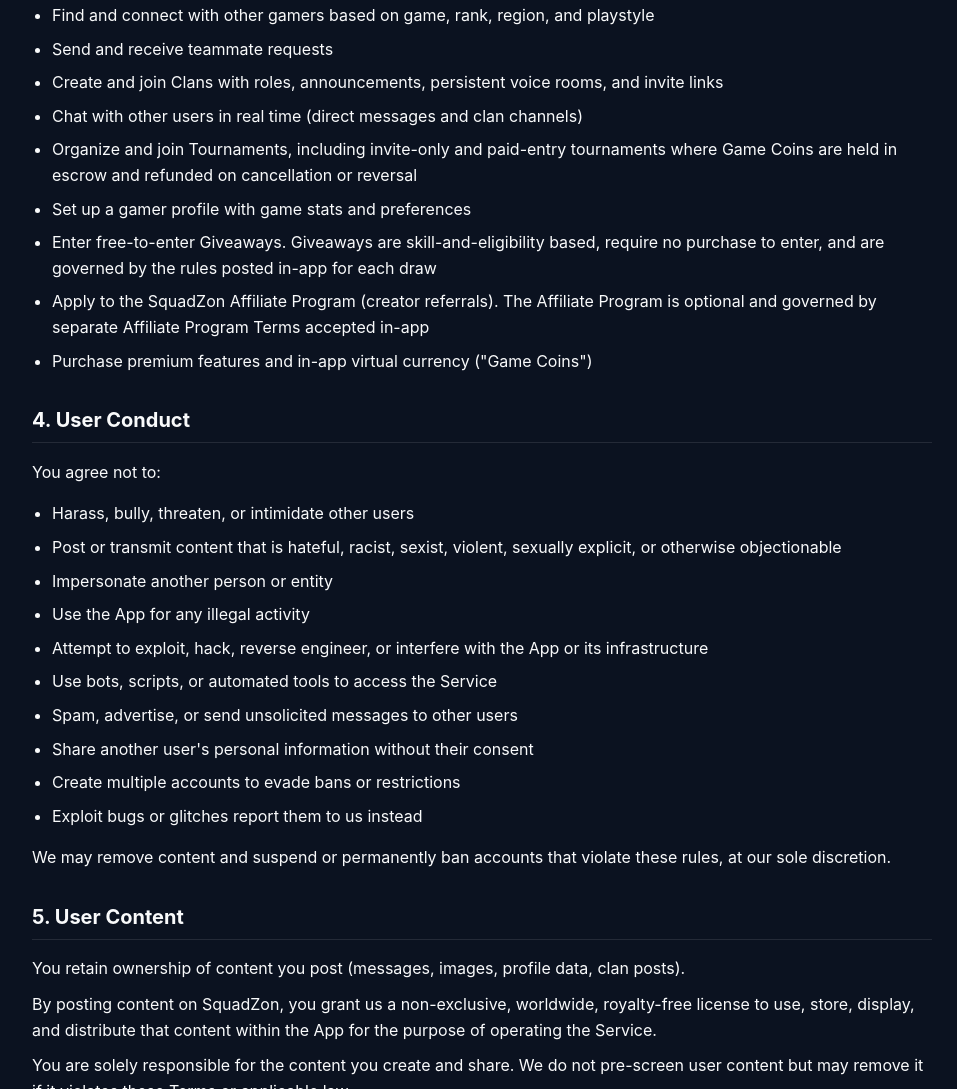
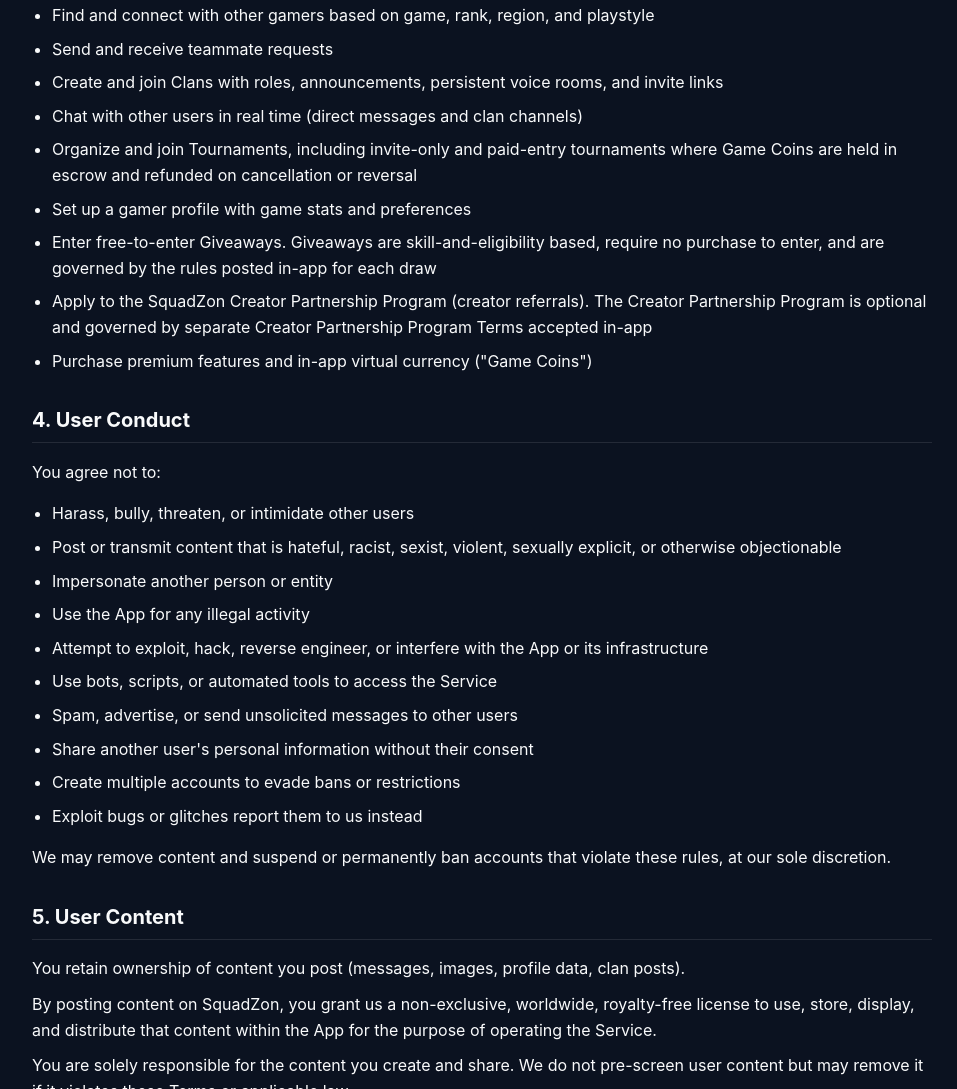
Before and after one commit to zamrahm10/squadzon-support, a plain HTML site: page terms.html in a window 1280 px wide. Shown: the part 770-1859 px from the top of the page, without its empty margins (158-1115 px from the left). Drawn offline with Linux system fonts and the light colour scheme.

Commit message:
Add files via upload

```diff
--- a/terms.html
+++ b/terms.html
@@ -140,9 +140,9 @@
           posted in-app for each draw
         </li>
         <li>
-          Apply to the SquadZon Affiliate Program (creator referrals). The
-          Affiliate Program is optional and governed by separate Affiliate
-          Program Terms accepted in-app
+          Apply to the SquadZon Creator Partnership Program (creator
+          referrals). The Creator Partnership Program is optional and governed
+          by separate Creator Partnership Program Terms accepted in-app
         </li>
         <li>
           Purchase premium features and in-app virtual currency ("Game Coins")
```
